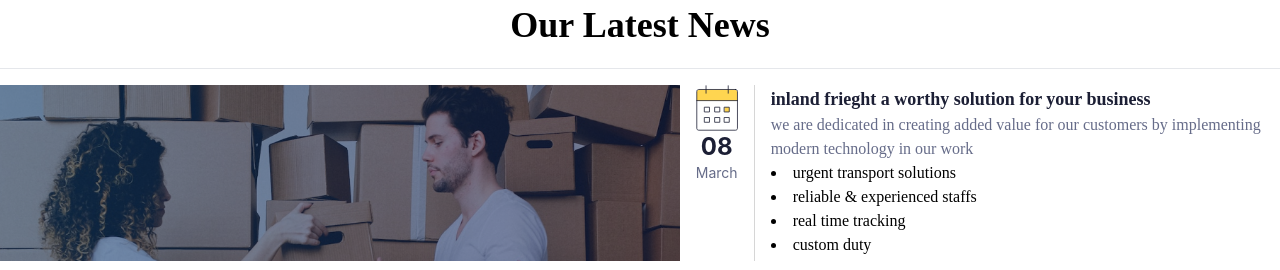
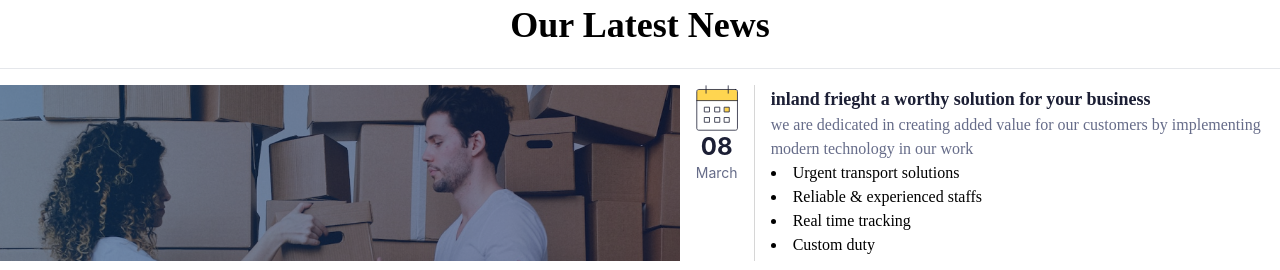
Before and after one commit to smartcollins/logistics, a React (Create React App) app: page /blog in a window 1280 px wide. Shown: the part 682-952 px from the top of the page. Built offline with nearby package versions, Linux system fonts and the light colour scheme.

Commit message:
formatted News

```diff
--- a/src/component/News.jsx
+++ b/src/component/News.jsx
@@ -1,42 +1,59 @@
-import React from 'react';
-import ccc from '../images/br-blog2.png'
-import cal from '../icons/cal-Icon.svg'
-import color from '../data/color'
+import React from "react";
+import ccc from "../images/br-blog2.png";
+import cal from "../icons/cal-Icon.svg";
+import color from "../data/color";
 
+const News = () => {
+  const itemsAry = [
+    {
+      img: ccc,
+      date: "08",
+      info: "inland frieght a worthy solution for your business",
+      txt: "we are dedicated in creating added value for our customers by implementing modern technology in our work",
+      list: [
+        "Urgent transport solutions",
+        "Reliable & experienced staffs",
+        "Real time tracking",
+        "Custom duty",
+      ],
+    },
+  ];
 
-const News = ()=>{
-    const itemsAry = [{
-        img: ccc,
-        date: '08',
-        info: 'inland frieght a worthy solution for your business',
-        txt: 'we are dedicated in creating added value for our customers by implementing modern technology in our work',
-        list: ['urgent transport solutions','reliable & experienced staffs','real time tracking','custom duty']
-    }]
-
-    const items = itemsAry.map((item,idx)=><div key={idx} className='flex  gap-4 border-y py-4 group'>
-    <div className=' w-3/4 relative'>
-        <p className='absolute top-1/2 left-1/2 -translate-x-1/2 -translate-y-1/2 h-5/6 w-5/6 hidden bg-[#1c1f35]/80 group-hover:flex items-center justify-center font-bold text-white'>Read more</p>
-        <img className='h-full object-cover' src={item.img} alt={`news${idx}`} />
+  const items = itemsAry.map((item, idx) => (
+    <div key={idx} className="flex gap-4 border-y py-4 group">
+      <div className=" w-3/4 relative">
+        <p className="absolute top-1/2 left-1/2 -translate-x-1/2 -translate-y-1/2 h-5/6 w-5/6 hidden bg-[#1c1f35]/80 group-hover:flex items-center justify-center font-bold text-white">
+          Read more
+        </p>
+        <img
+          className="h-full object-cover"
+          src={item.img}
+          alt={`news${idx}`}
+        />
+      </div>
+      <div className=" text-center">
+        <img src={cal} alt="calender" />
+        <p style={{ color: color.darkTxt }} className=" font-bold text-2xl">
+          {item.date}
+        </p>
+        <p style={{ color: color.grayTxt }} className=" capitalize text-sm">
+          march
+        </p>
+      </div>
+      <div className='font-["Rubik"] border-l border-[#d6d6d6] px-4'>
+        <p className="font-bold text-[#1c1f35] text-lg group-hover:text-[#ffbe34]">
+          {item.info}
+        </p>
+        <p className="text-[#666c89]">{item.txt}</p>
+        <ul className=" list-inside list-disc normal-case">
+          {item.list.map((itm, idx) => (
+            <li key={idx}>{itm}</li>
+          ))}
+        </ul>
+      </div>
     </div>
-    <div className=' text-center'>
-        <img src={cal} alt="calender" />
-        <p style={{color: color.darkTxt}} className=' font-bold text-2xl'>{item.date}</p>
-        <p style={{color: color.grayTxt}} className=' capitalize text-sm'>march</p>
-    </div>
-    <div className=' font-["Rubik"]  border-l border-[#d6d6d6] px-4'>
-        <p className=' font-bold text-[#1c1f35] text-lg group-hover:text-[#ffbe34]'>{item.info}</p>
-        <p className=' text-[#666c89]'>{item.txt}</p>
-        <ul className=' list-inside list-disc '>
-            {item.list.map((itm,idx)=><li key={idx}>{itm}</li>)}
-        </ul>
-    </div>
-</div>)
-    return(
-        <div>
-            {items}
-        </div>
-    )
-}
-
+  ));
+  return <div>{items}</div>;
+};
 
 export default News;
```
